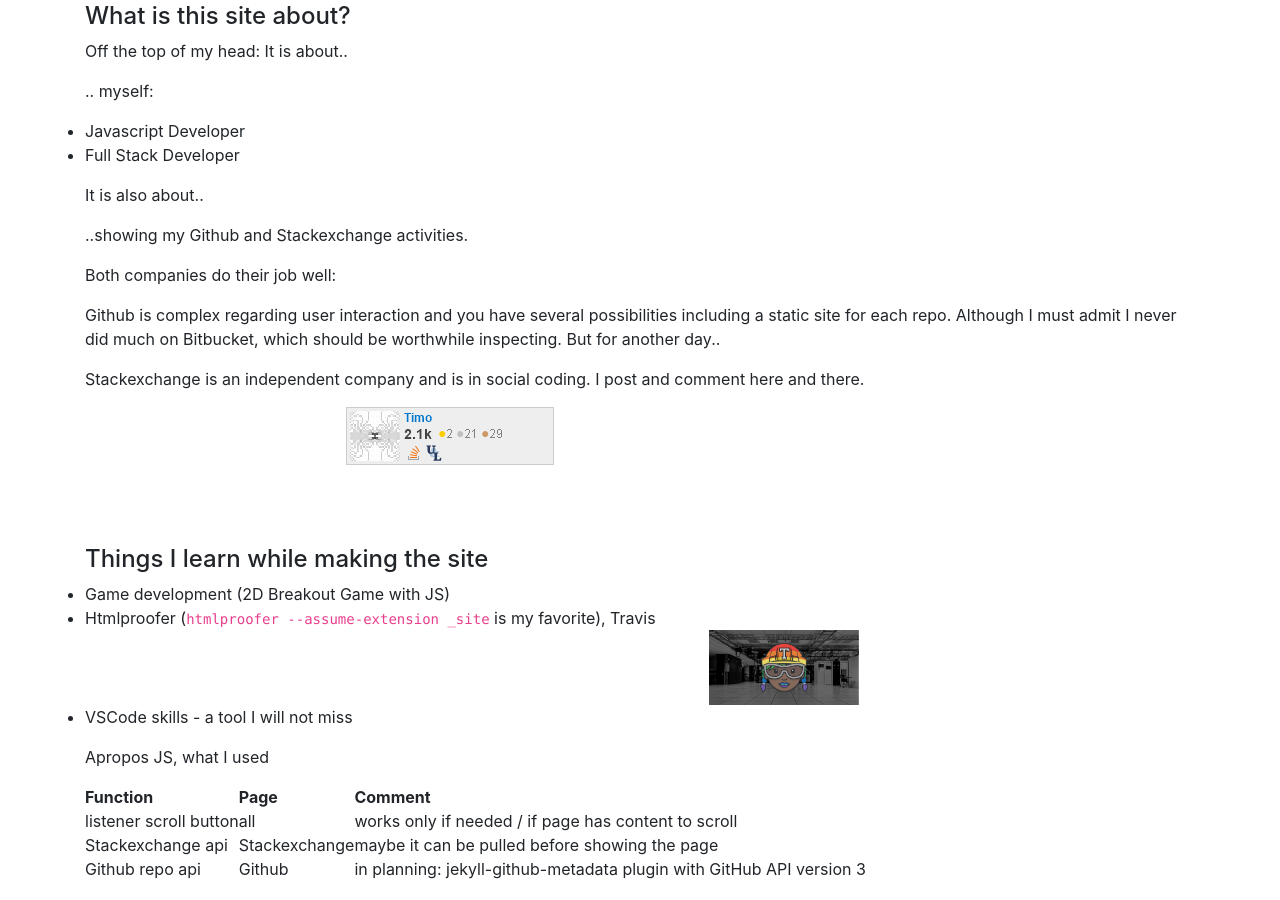
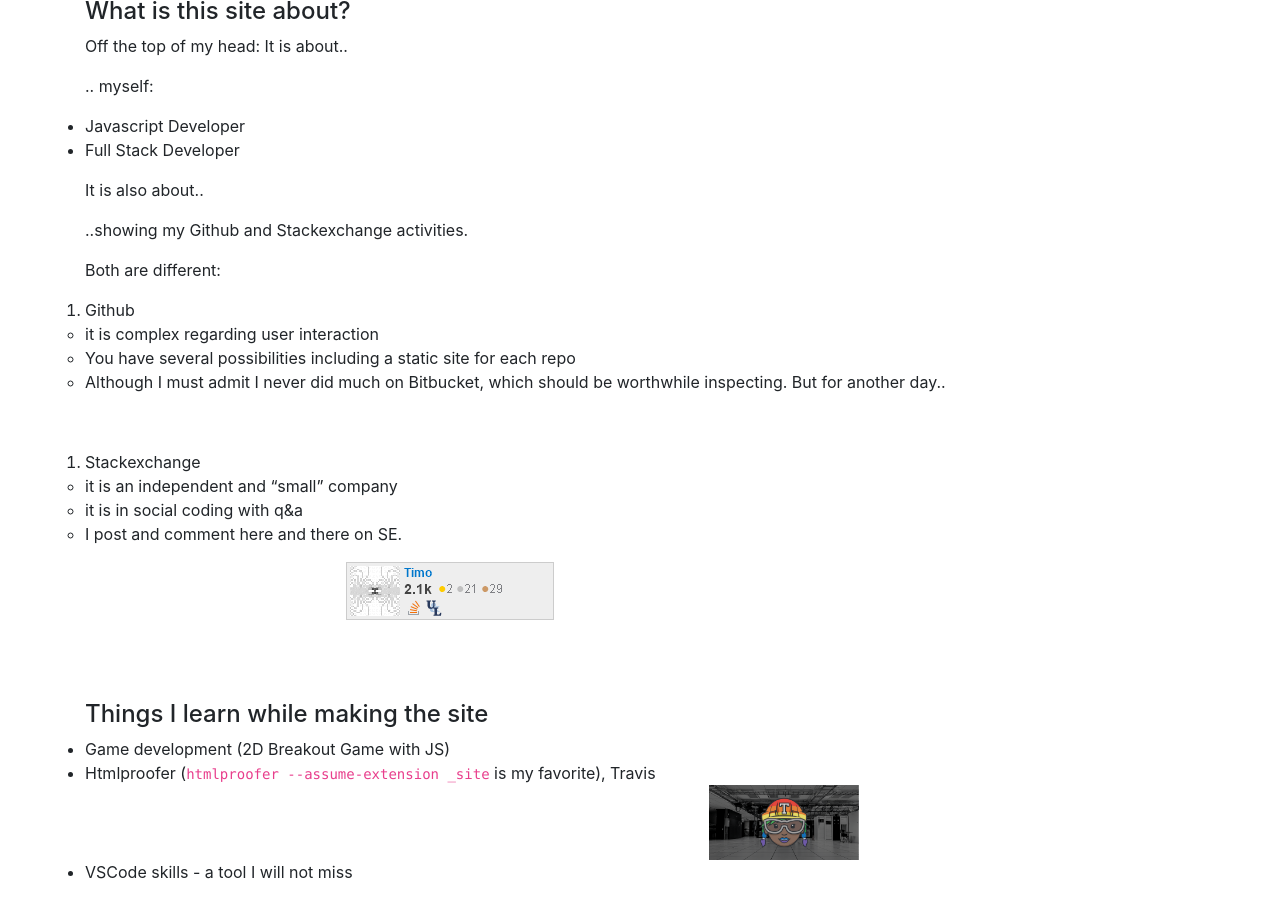
Before and after one commit to tik9/tik9.github.io, a Jekyll site: the page built from README.md, in a window 1280 px wide and 900 px high, scrolled down 325 px. Built offline with Jekyll 4.4.1, drawn with Linux system fonts in a browser that asks for light colours.

Commit message:
commit from tik9

```diff
--- a/README.md
+++ b/README.md
@@ -21,11 +21,18 @@
 
 ..showing my Github and Stackexchange activities.
 
-Both companies do their job well:
+Both are different:
 
-Github is complex regarding user interaction and you have several possibilities including a static site for each repo. Although I must admit I never did much on Bitbucket, which should be worthwhile inspecting. But for another day..
+1. Github
+- it is complex regarding user interaction
+- You have several possibilities including a static site for each repo
+- Although I must admit I never did much on Bitbucket, which should be worthwhile inspecting. But for another day..
 
-Stackexchange is an independent company and is in social coding. I post and comment here and there.
+<br>
+2. Stackexchange
+- it is an independent and "small" company
+- it is in social coding with q&a
+- I post and comment here and there on SE.
 
 &emsp;&emsp;&emsp;&emsp;&emsp;&emsp;&emsp;&emsp;&emsp;&emsp;&emsp;&emsp;&emsp;&emsp;&emsp;&emsp;
 ![img-stackex](assets/se.png)
@@ -45,11 +52,11 @@
 listener scroll button|all|works only if needed / if page has content to scroll
 Stackexchange api|Stackexchange|maybe it can be pulled before showing the page
 Github repo api|Github|in planning: jekyll-github-metadata plugin with GitHub API version 3
-
+{:.table-striped .table-bordered}
 
 <br><br>
 
 #### Things I miss
-Python! Python..? Yes, Python.
+Python! Python..? Yes, Python. <i class="fab fa-python fa-2x"></i>
 
 The essence: this website is done and based around a static site generator (ssg), so be calm, young horse, and go for other (Python) projects if you like Python.
--- a/_layouts/default.html
+++ b/_layouts/default.html
@@ -21,6 +21,7 @@
 </head>
 
 <body>
+
 	<div class="container">
 
 <h4 style="margin: 20px;">Timo's</h4>
@@ -34,7 +35,7 @@
 
 <br>
 
-<h3 style="margin-top: 50px;">{{page.title}}</h3>
+<h4 style="margin-top: 50px;">{{page.title}}</h4>
 
 		<div style="margin-top: 30px;">{{ content }}</div>
 
--- a/css/cv_main.scss
+++ b/css/cv_main.scss
@@ -50,15 +50,6 @@
     margin-bottom:7px;
 }
 
-p {
-    margin-top:0;
-    margin-bottom:7px;
-}
-
-/* Blockquotes */
-blockquote {
-    text-align: center
-}
 
 /* Links */
 a {
@@ -72,22 +63,19 @@
     text-shadow: 1px 1px 1px #333;
 }
 
-/* Horizontal separators */
-hr {
-    color: #A6A6A6;
-}
-
 
 table {
     width: 50%;
+/*    border-collapse: collapse*/
+
 }
 
+/*
+td, th {
+  border: 1px solid
+}
+*/
 
-button {
- border:0.1em solid #FFFFFF;
+tr:nth-child(even) {
+  background-color: #f2f2f2;
 }
-
-button:hover {
- color:#000000;
- background-color:#FFFFFF;
-}
--- a/css/main.scss
+++ b/css/main.scss
@@ -10,7 +10,6 @@
 
 
 .list-unstyled li {
-    /* display: inline;  */
     float: left;
     margin: 0 15px
 }
```
Also changed, not shown: assets/game.js (+14 -8 lines), cv_en.md (+7 -5 lines).
